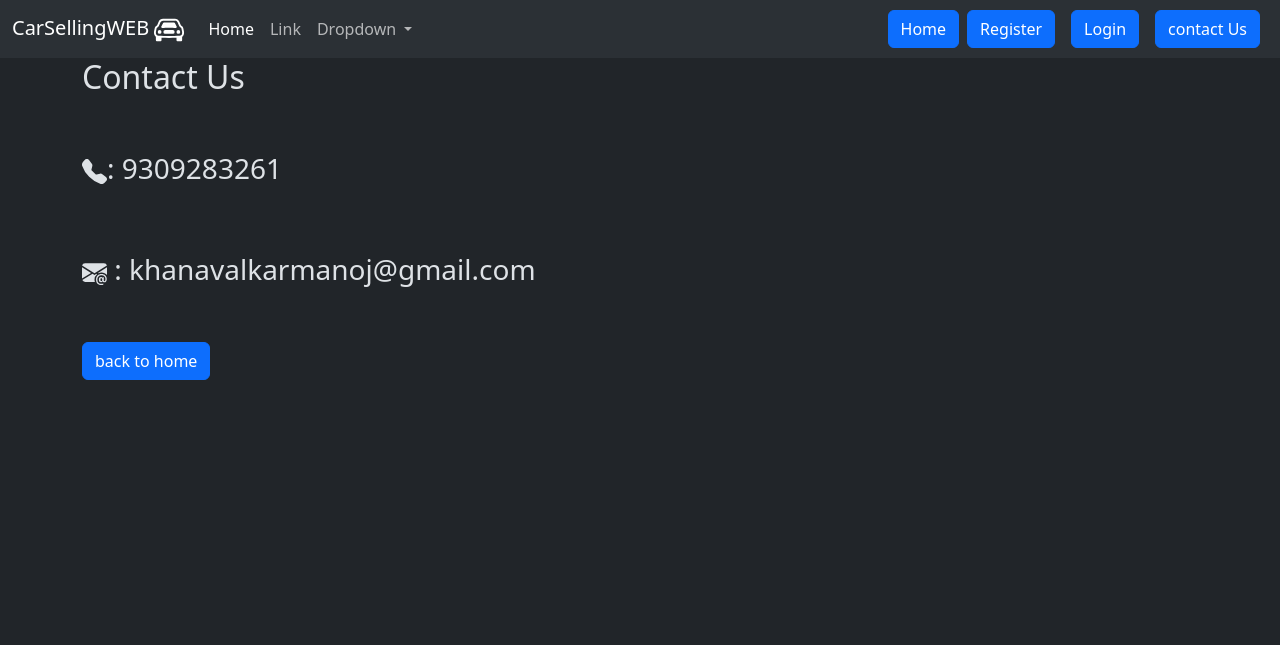
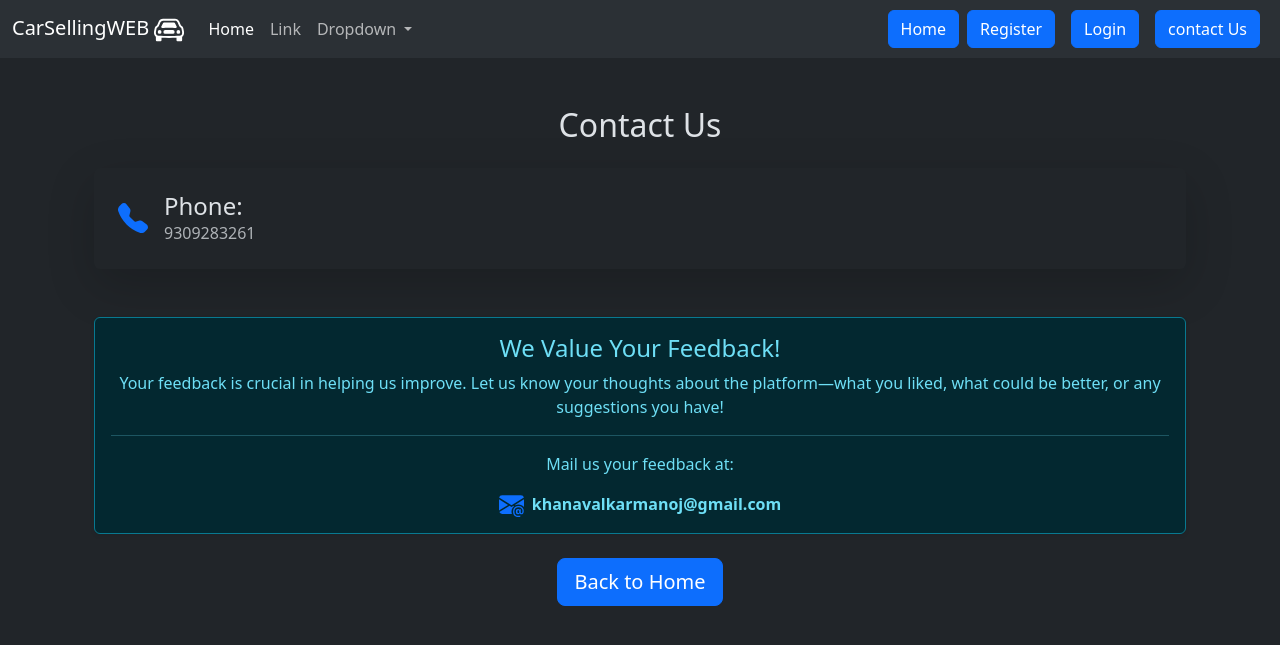
Before and after one commit to Manojkhanavalkar/Car-Selling-Project, a Django app: page /cars/contact/ in a window 1280 px wide. Shown: the top 645 px of the page. Run offline with Django 5.2, Linux system fonts and the light colour scheme.

Commit message:
Final Done

```diff
--- a/carSellingWeb/templates/registration/contact.html
+++ b/carSellingWeb/templates/registration/contact.html
@@ -1,17 +1,40 @@
 {% extends "layout.html" %}
 {% block content %}
-<h2>Contact Us</h2><br><br>
-<h3><svg xmlns="http://www.w3.org/2000/svg" width="25" height="25" fill="currentColor" class="bi bi-telephone-fill" viewBox="0 0 16 16">
-    <path fill-rule="evenodd" d="M1.885.511a1.745 1.745 0 0 1 2.61.163L6.29 2.98c.329.423.445.974.315 1.494l-.547 2.19a.68.68 0 0 0 .178.643l2.457 2.457a.68.68 0 0 0 .644.178l2.189-.547a1.75 1.75 0 0 1 1.494.315l2.306 1.794c.829.645.905 1.87.163 2.611l-1.034 1.034c-.74.74-1.846 1.065-2.877.702a18.6 18.6 0 0 1-7.01-4.42 18.6 18.6 0 0 1-4.42-7.009c-.362-1.03-.037-2.137.703-2.877z"/>
-  </svg>:  9309283261 <br><br><br>
-  <svg xmlns="http://www.w3.org/2000/svg" width="25" height="25" fill="currentColor" class="bi bi-envelope-at-fill" viewBox="0 0 16 16">
-    <path d="M2 2A2 2 0 0 0 .05 3.555L8 8.414l7.95-4.859A2 2 0 0 0 14 2zm-2 9.8V4.698l5.803 3.546zm6.761-2.97-6.57 4.026A2 2 0 0 0 2 14h6.256A4.5 4.5 0 0 1 8 12.5a4.49 4.49 0 0 1 1.606-3.446l-.367-.225L8 9.586zM16 9.671V4.697l-5.803 3.546.338.208A4.5 4.5 0 0 1 12.5 8c1.414 0 2.675.652 3.5 1.671"/>
-    <path d="M15.834 12.244c0 1.168-.577 2.025-1.587 2.025-.503 0-1.002-.228-1.12-.648h-.043c-.118.416-.543.643-1.015.643-.77 0-1.259-.542-1.259-1.434v-.529c0-.844.481-1.4 1.26-1.4.585 0 .87.333.953.63h.03v-.568h.905v2.19c0 .272.18.42.411.42.315 0 .639-.415.639-1.39v-.118c0-1.277-.95-2.326-2.484-2.326h-.04c-1.582 0-2.64 1.067-2.64 2.724v.157c0 1.867 1.237 2.654 2.57 2.654h.045c.507 0 .935-.07 1.18-.18v.731c-.219.1-.643.175-1.237.175h-.044C10.438 16 9 14.82 9 12.646v-.214C9 10.36 10.421 9 12.485 9h.035c2.12 0 3.314 1.43 3.314 3.034zm-4.04.21v.227c0 .586.227.8.581.8.31 0 .564-.17.564-.743v-.367c0-.516-.275-.708-.572-.708-.346 0-.573.245-.573.791"/>
-  </svg> : khanavalkarmanoj@gmail.com
-</h3>
-<br><br>
-<p>
+<div class="container my-5">
+    <!-- Contact Us Section -->
+    <h2 class="text-center mb-4">Contact Us</h2>
+    <div class="card p-4 shadow-lg border-0">
+        <div class="d-flex align-items-center">
+            <svg xmlns="http://www.w3.org/2000/svg" width="30" height="30" fill="currentColor" class="bi bi-telephone-fill text-primary me-3" viewBox="0 0 16 16">
+                <path fill-rule="evenodd" d="M1.885.511a1.745 1.745 0 0 1 2.61.163L6.29 2.98c.329.423.445.974.315 1.494l-.547 2.19a.68.68 0 0 0 .178.643l2.457 2.457a.68.68 0 0 0 .644.178l2.189-.547a1.75 1.75 0 0 1 1.494.315l2.306 1.794c.829.645.905 1.87.163 2.611l-1.034 1.034c-.74.74-1.846 1.065-2.877.702a18.6 18.6 0 0 1-7.01-4.42 18.6 18.6 0 0 1-4.42-7.009c-.362-1.03-.037-2.137.703-2.877z"/>
+            </svg>
+            <div>
+                <h4 class="mb-0">Phone:</h4>
+                <p class="mb-0 text-muted">9309283261</p>
+            </div>
+        </div>
+    </div>
 
-    <a href="{% url 'cars_list' %}" class="btn btn-primary">back to home </a>
-</p>
+    <!-- Feedback Section -->
+    <div class="alert alert-info text-center mt-5 shadow-sm" role="alert">
+        <h4 class="alert-heading">We Value Your Feedback!</h4>
+        <p>Your feedback is crucial in helping us improve. Let us know your thoughts about the platform—what you liked, what could be better, or any suggestions you have!</p>
+        <hr>
+        <p>Mail us your feedback at:</p>
+        <div class="d-flex justify-content-center align-items-center">
+            <svg xmlns="http://www.w3.org/2000/svg" width="25" height="25" fill="currentColor" class="bi bi-envelope-at-fill text-primary me-2" viewBox="0 0 16 16">
+                <path d="M2 2A2 2 0 0 0 .05 3.555L8 8.414l7.95-4.859A2 2 0 0 0 14 2zm-2 9.8V4.698l5.803 3.546zm6.761-2.97-6.57 4.026A2 2 0 0 0 2 14h6.256A4.5 4.5 0 0 1 8 12.5a4.49 4.49 0 0 1 1.606-3.446l-.367-.225L8 9.586zM16 9.671V4.697l-5.803 3.546.338.208A4.5 4.5 0 0 1 12.5 8c1.414 0 2.675.652 3.5 1.671"/>
+                <path d="M15.834 12.244c0 1.168-.577 2.025-1.587 2.025-.503 0-1.002-.228-1.12-.648h-.043c-.118.416-.543.643-1.015.643-.77 0-1.259-.542-1.259-1.434v-.529c0-.844.481-1.4 1.26-1.4.585 0 .87.333.953.63h.03v-.568h.905v2.19c0 .272.18.42.411.42.315 0 .639-.415.639-1.39v-.118c0-1.277-.95-2.326-2.484-2.326h-.04c-1.582 0-2.64 1.067-2.64 2.724v.157c0 1.867 1.237 2.654 2.57 2.654h.045c.507 0 .935-.07 1.18-.18v.731c-.219.1-.643.175-1.237.175h-.044C10.438 16 9 14.82 9 12.646v-.214C9 10.36 10.421 9 12.485 9h.035c2.12 0 3.314 1.43 3.314 3.034zm-4.04.21v.227c0 .586.227.8.581.8.31 0 .564-.17.564-.743v-.367c0-.516-.275-.708-.572-.708-.346 0-.573.245-.573.791"/>
+            </svg>
+            <span class="fw-bold">khanavalkarmanoj@gmail.com</span>
+        </div>
+    </div>
+
+    <!-- Back to Home Button -->
+    <div class="text-center mt-4">
+        <a href="{% url 'cars_list' %}" class="btn btn-primary btn-lg">
+            Back to Home
+        </a>
+    </div>
+</div>
 {% endblock %}
```
Also changed, not shown: carSellingWeb/db.sqlite3.
